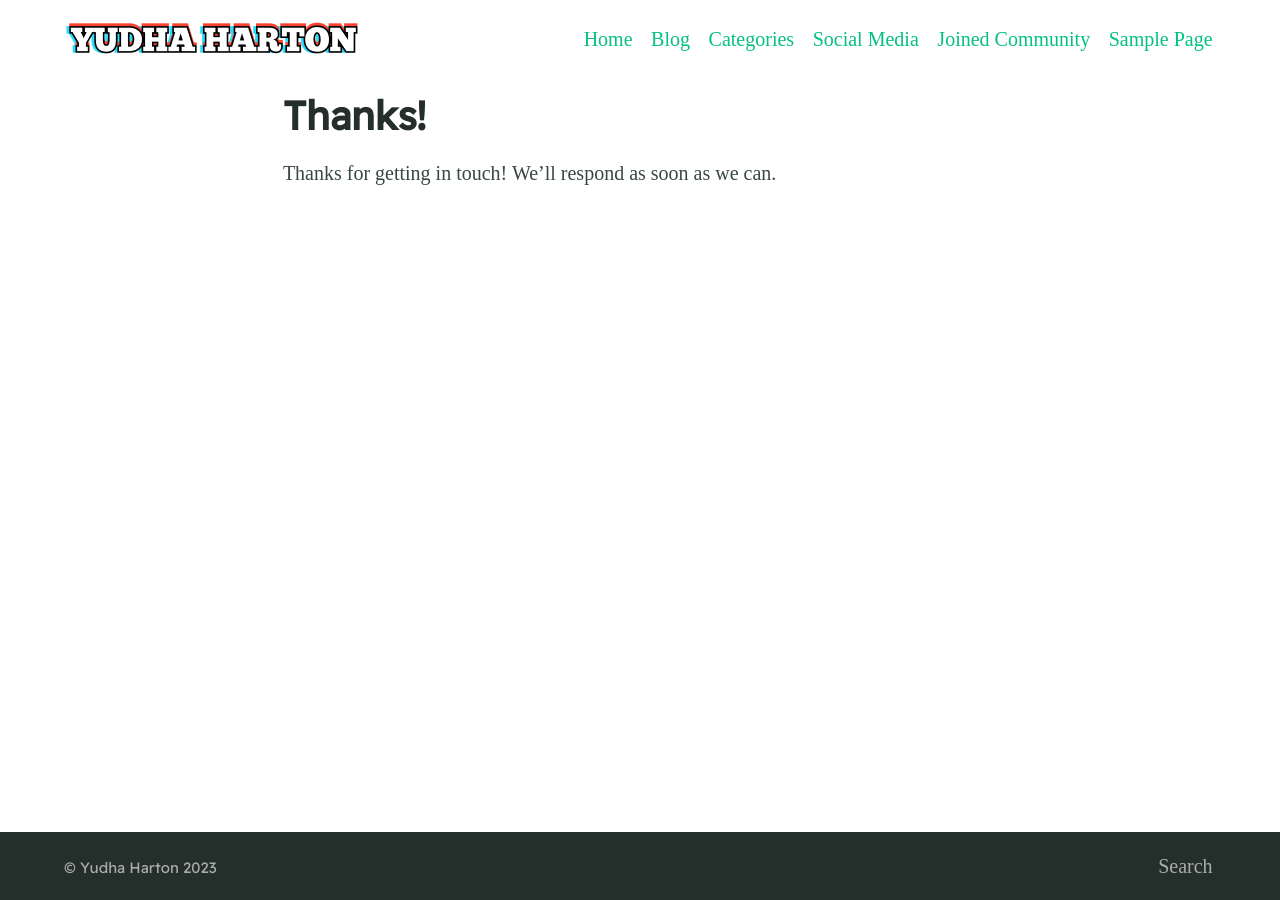
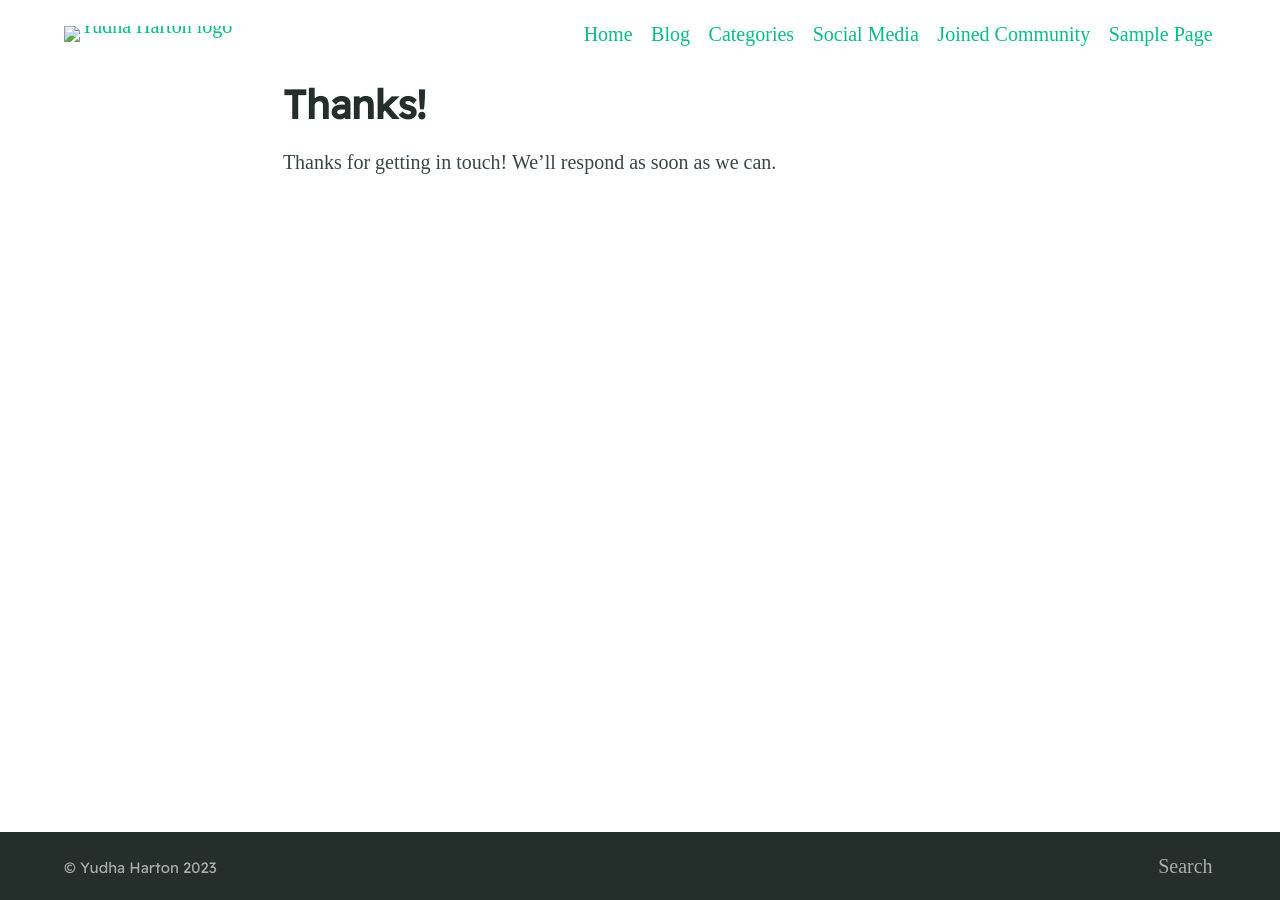
Before and after one commit to yudhaharton/yudhaharton.github.io, a Jekyll site: the page built from thanks.md, in a window 1280 px wide. Built offline with Jekyll 4.4.1, drawn with Linux system fonts in a browser that asks for light colours; some web fonts are replaced.

Commit message:
Update _config.yml

```diff
--- a/_config.yml
+++ b/_config.yml
@@ -94,7 +94,7 @@
 encoding: utf-8 # Make sure the encoding is right
 lang: en-GB # Set the site language
 title: "Yudha Harton" # Site name or title, also used in jekyll-seo-tag
-logo: "/assets/logos/logo.png" # Site logo, also used in jekyll-seo-tag
+logo: "" # Site logo, also used in jekyll-seo-tag
 description: "" # Site description and default description, also used in jekyll-seo-tag
 url: "" # Site url, also used in jekyll-seo-tag
 baseurl: ""
```
